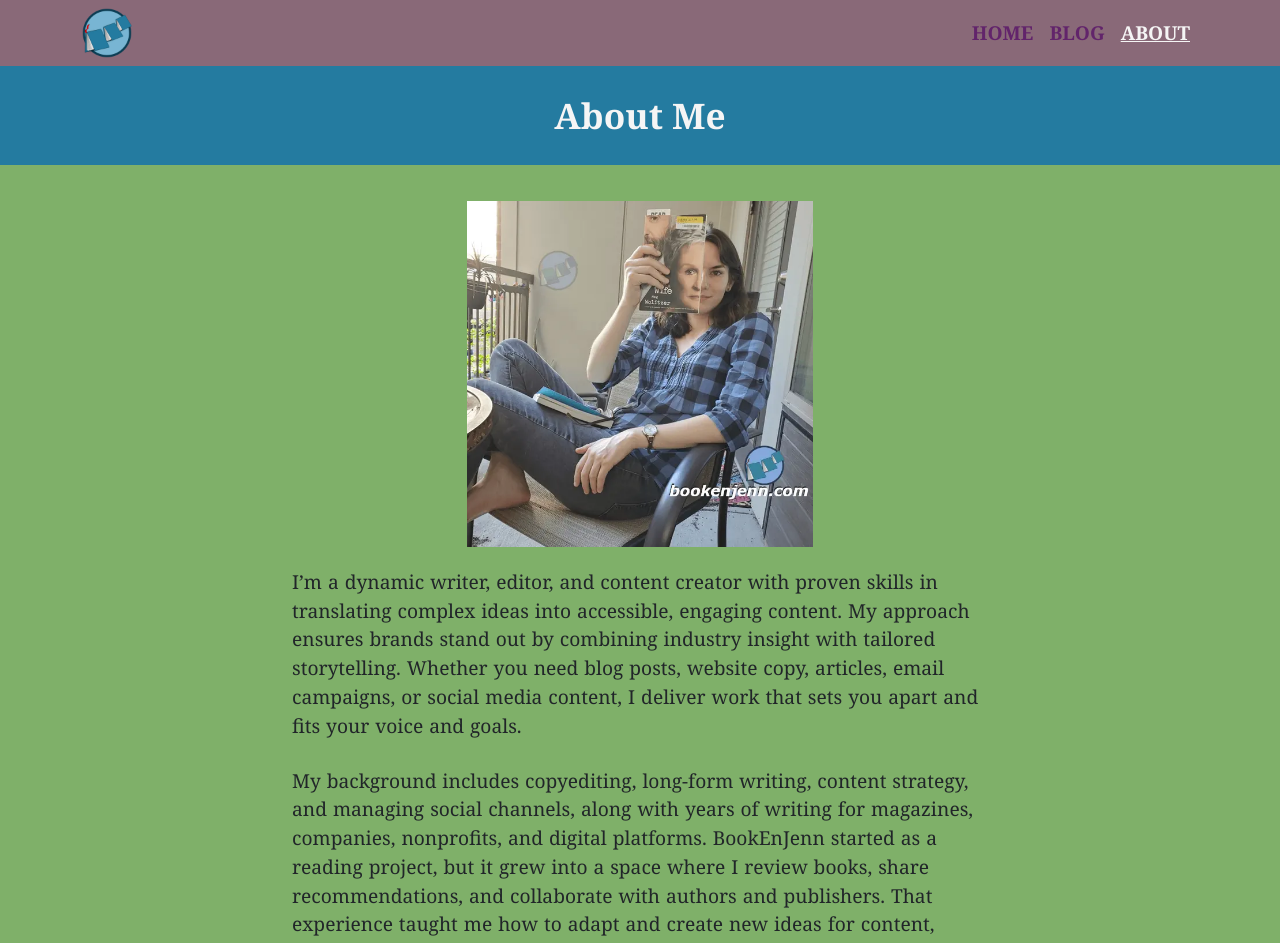
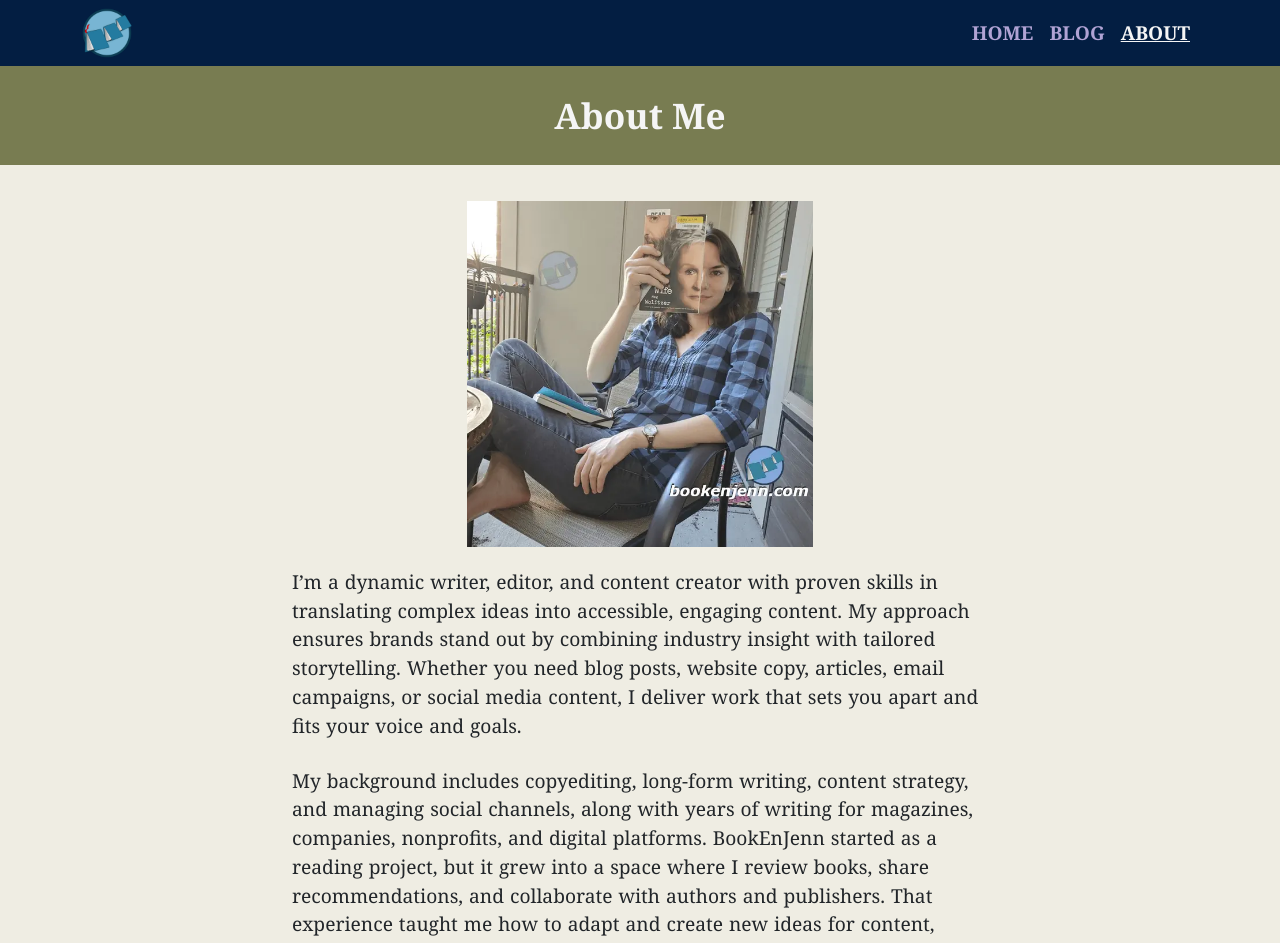
Before and after one commit to CGitHubJ/CGitHubJ.github.io, a Jekyll site: the page built from contact.md, in a window 1280 px wide. Shown: the top 943 px of the page. Built offline with Jekyll 4.4.1, drawn with Linux system fonts in a browser that asks for light colours; nearby versions of some CDN libraries.

Commit message:
new colors

```diff
--- a/assets/css/styles.css
+++ b/assets/css/styles.css
@@ -1,8 +1,9 @@
 :root {
-  --color-bg-main: #896978;
-  --link-color: #62246B;
-  --color-primary: #7fb069;
-  --color-secondary: #247ba0;
+  --color-bg-main: #031E42;
+  --link-color: #B0A3D4;
+  --read-link-color: #7a5dca;
+  --color-primary: #EFEDE3;
+  --color-secondary: #787C51;
   --color-tri: #444444;
   --color-accent: #083f5c;
   --color-text-light: whitesmoke;
@@ -135,6 +136,17 @@ a:hover {
   overflow-wrap: break-word;
   word-wrap: break-word;
 }
+
+.blog-content a {
+  text-decoration: underline;
+}
+
+.post-card-container a,
+.post-content a,
+.blog-content a {
+  color: var(--read-link-color);
+}
+
 
 .blog-content p {
   padding-top: 10px;
```
Also changed, not shown: 1 other file.
